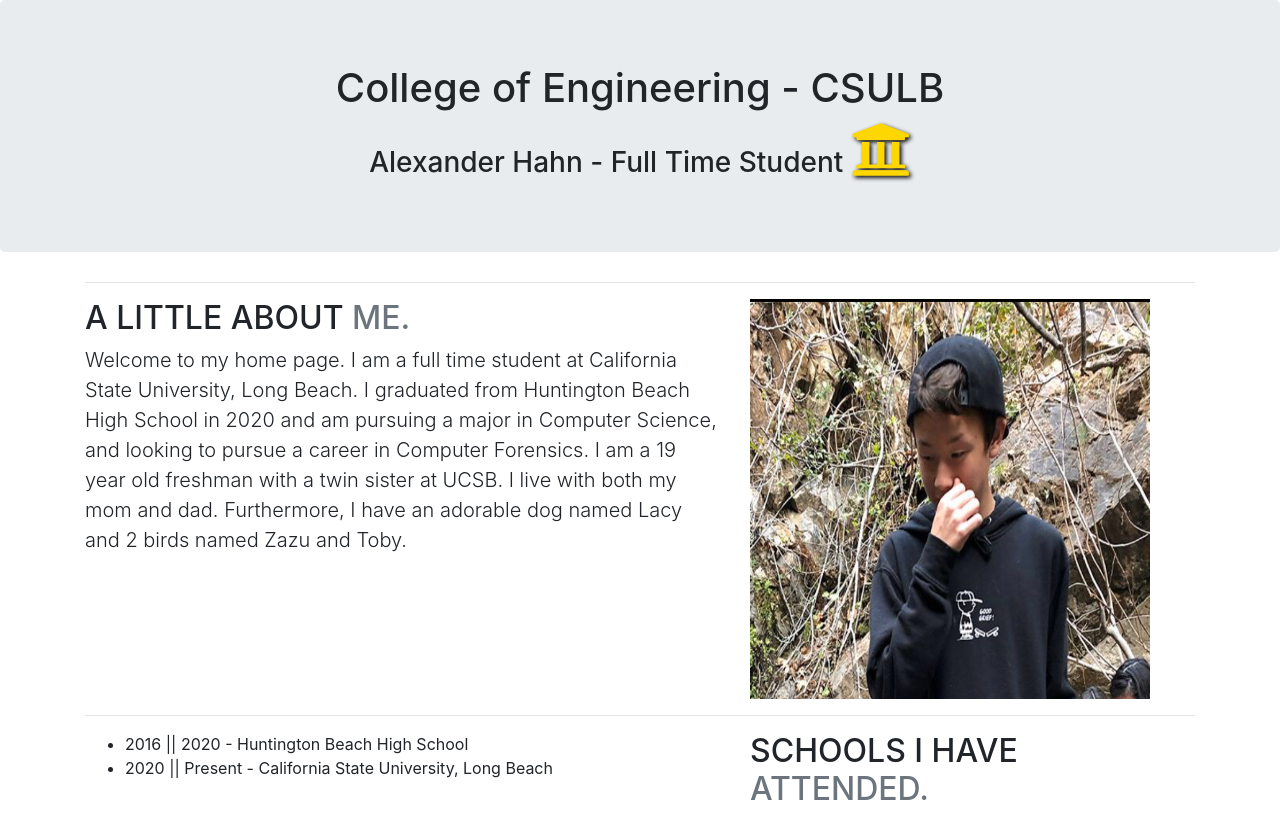
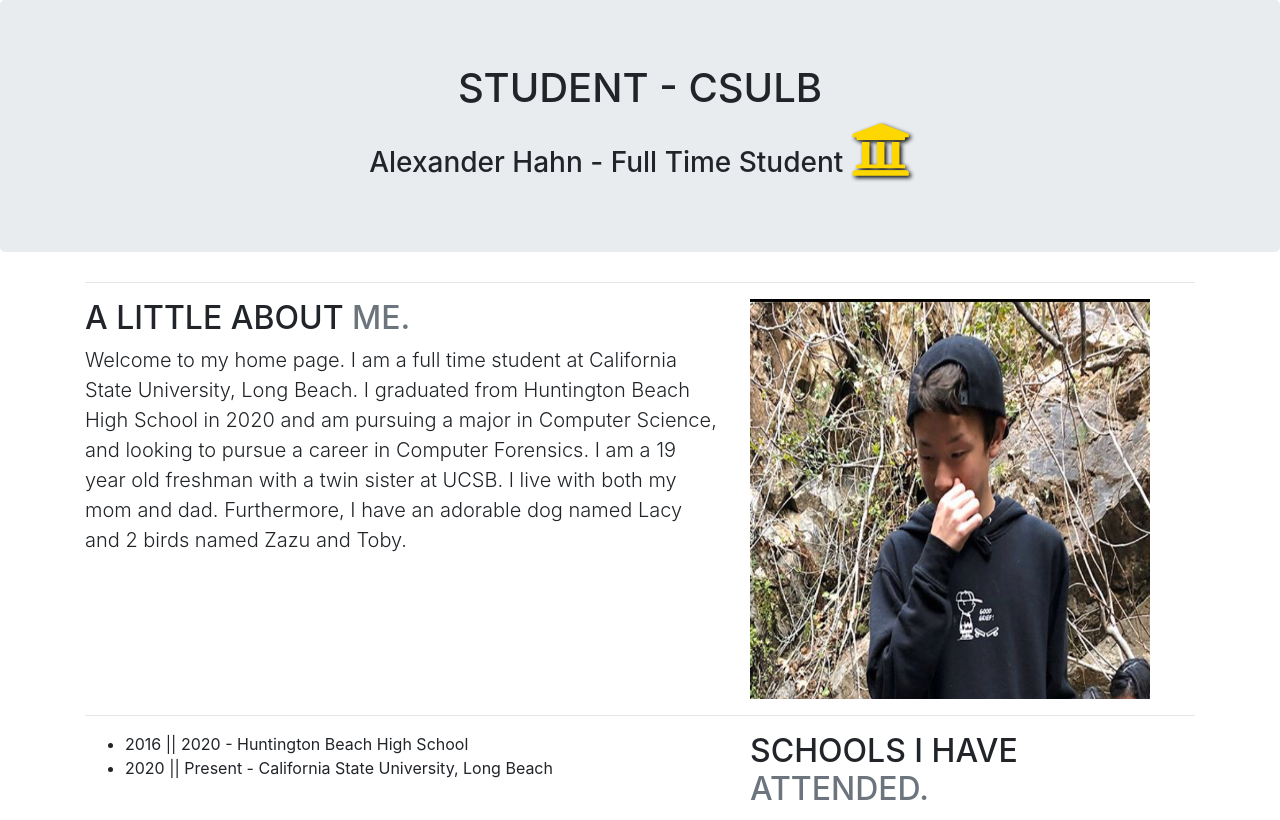
Before and after one commit to alexanderhahn020902/Bootstrap, a plain HTML site: page index.html in a window 1280 px wide. Shown: the top 820 px of the page. Drawn offline with nearby package versions, Linux system fonts and the light colour scheme.

Commit message:
Update index.html

```diff
--- a/index.html
+++ b/index.html
@@ -1,7 +1,7 @@
 <!DOCTYPE html>
 <html lang="en">
 <head>
-  <title>Roni Allen - A little about me</title>
+  <title>Alexander Hahn - Home Page</title>
   <meta charset="utf-8">
   <meta name="viewport" content="width=device-width, initial-scale=1">
   <link rel="stylesheet" href="https://maxcdn.bootstrapcdn.com/bootstrap/4.5.2/css/bootstrap.min.css">
@@ -16,7 +16,7 @@
 <body>
 
 <div class="jumbotron text-center" style="margin-bottom:0">
-    <h1>College of Engineering - CSULB </h1>
+    <h1>STUDENT - CSULB </h1>
   <h3>Alexander Hahn - Full Time Student <i class="fas fa-university" style="font-size:60px;color:gold;text-shadow:2px 2px 4px #000000;"></i></h3>
 
 </div>
```
